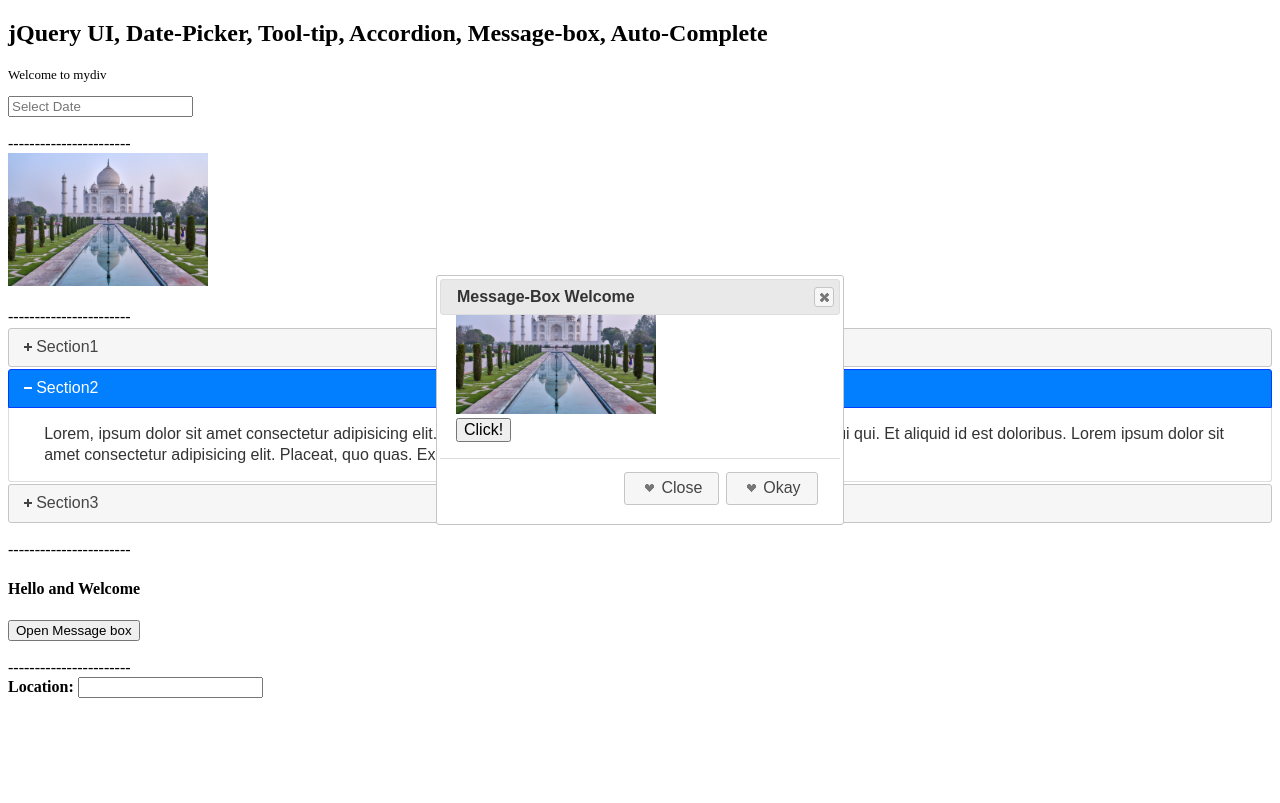
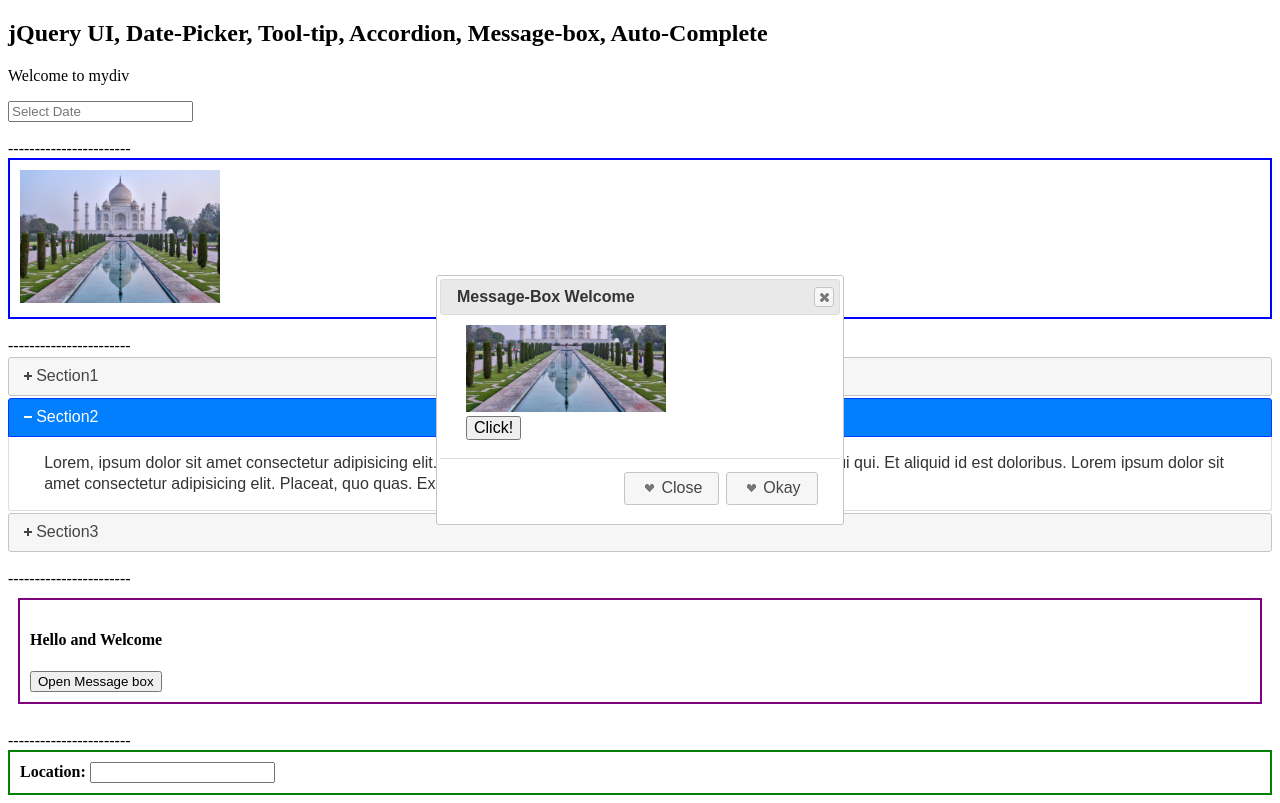
Before and after one commit to Sarvesh31/JS-Practice, a plain HTML site: page 20-09-2021/index.html in a window 1280 px wide. Both pictures are taken after a click on the button "Open Message box". Drawn offline with Linux system fonts and the light colour scheme; files that its build step writes are made by us from their sources; files whose address does not match are found by name.

Commit message:
jQuery UI, Date-Picker, Tool-tip, Accordion, Message-box, Auto-Complete

```diff
--- /dev/null
+++ b/20-09-2021/index.css
@@ -0,0 +1,14 @@
+#mydiv2{
+    border: 2px solid blue;
+    padding: 10px;
+    /* width: 200px; */
+}
+.mydivs{
+    border: 2px solid purple;
+    padding: 10px;
+    margin: 10px;
+}
+#mydiv6{
+    border: 2px solid green;
+    padding: 10px;
+}
--- /dev/null
+++ b/20-09-2021/index.js
@@ -0,0 +1,72 @@
+$("#dateinput").datepicker({        //https://api.jqueryui.com/datepicker/
+    numberOfMonths: 1,
+    changeYear: true,
+    changeMonth: true,
+    showWeek: true,
+    weekHeader: "Week #",
+    showOtherMonths: true,
+    minDate: new Date(2021, 10, 5), //yyyy, mm, dd
+    maxDate: new Date(2021, 10, 21)
+});
+//----------------------------
+$("#myimg").tooltip({
+    //track: true,
+    content: "Tool-tip Taj",
+    show: {
+        effect: "blind",            //bounce, pulsate, highlight, explode, blind
+        duration: 2000,
+    },
+    hide: {
+        effect: "highlight",
+        duration: 2000,
+    }
+});
+//----------------------------
+$("#mydiv3").accordion({            //https://jqueryui.com/accordion/
+    collapsible: true,
+    event: "click",                 //mouseover, click
+    animate: 500,
+    active: 1,                      //starts from 0
+    heightStyle: true,
+    icons: {
+        header: "ui-icon-plus",     //https://api.jqueryui.com/theming/icons/
+        activeHeader: "ui-icon-minus"
+    }
+});
+//----------------------------
+$("#btn1").click(function() {
+    $("#mydiv5").dialog({
+        title: "Message-Box Welcome",
+        draggable: false,
+        resizable: true,
+        height: 250,
+        width: 400,
+        modal: true,
+        buttons: [
+            {
+                text: "Close",
+                icon: "ui-icon-heart",
+                click: function(){
+                    $(this).dialog("close");
+                }
+            },
+            {
+                text: "Okay",
+                icon: "ui-icon-heart",
+                click: function () {
+                    $(this).dialog("close");
+                }
+            }
+        ]
+    });
+    //e.preventDefault();
+});
+//----------------------------
+var cities = ["New Mumbai", "Pune", "Bangalore", "Hyderabad", "Chennai", "New Delhi", "Aurangabad"];
+$("#location").autocomplete({
+    source: cities
+}, {
+    autoFocus: true,
+    delay: 0,
+    minLength: 2
+});
```
Also changed, not shown: 20-09-2021/index.html (line endings or trailing spaces), 20-09-2021/photo.jpeg (added).
